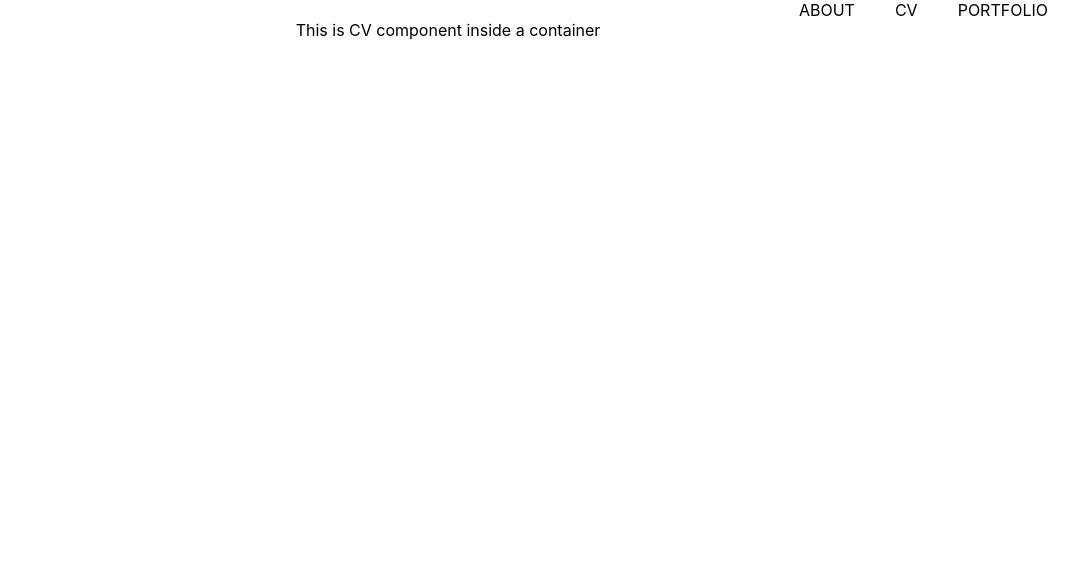
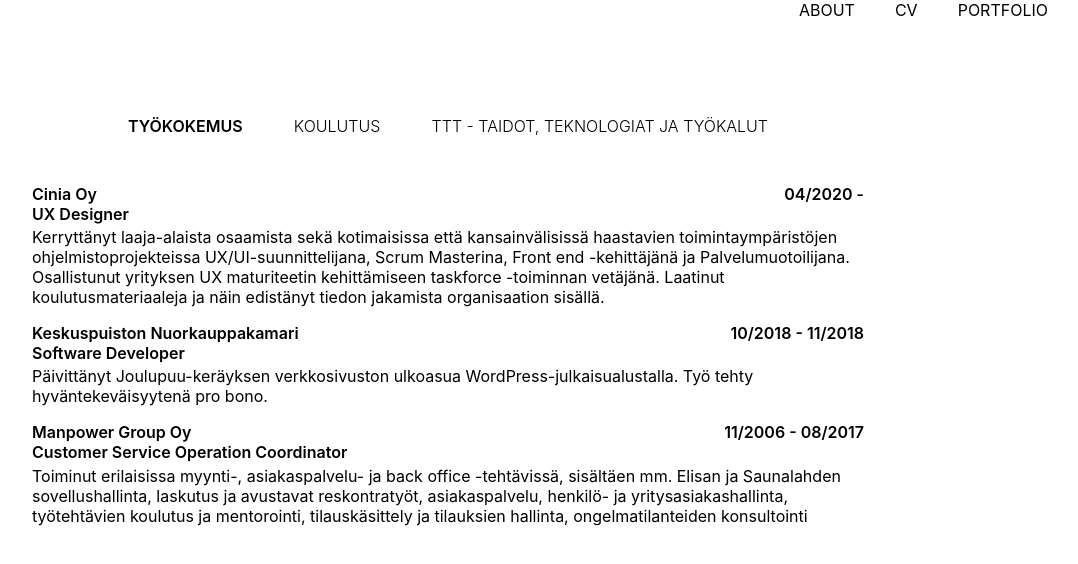
Before and after one commit to mariasalonen/mariasalonen.github.io, a React (Create React App) app in the folder portfolio/: page /cv in a window 1280 px wide. Shown: the top 564 px of the page, without its empty margins (192-1270 px from the left). Built offline with nearby package versions, Linux system fonts and the light colour scheme.

Commit message:
CV experience section

```diff
--- a/portfolio/src/components/About/about.css
+++ b/portfolio/src/components/About/about.css
@@ -1,4 +1,4 @@
-.row {
+.about-section {
   display: flex;
   flex-direction: row;
   justify-content: space-between;
--- a/portfolio/src/components/About/index.js
+++ b/portfolio/src/components/About/index.js
@@ -8,7 +8,7 @@ const About = () => {
     <>
       <Container>
 
-        <Row xs={1} md={2} lg={2}>
+        <Row className="about-section" xs={1} md={2} lg={2}>
           <Col className="about-column-img col-6"><img src={portrait} alt="Maria Salonen"></img></Col>
           <Col className="about-column-text col-6">
             {" "}
--- /dev/null
+++ b/portfolio/src/components/Cv/cv.css
@@ -0,0 +1,63 @@
+.cv-container {
+  margin-top: 2em;
+}
+
+.cv-tab-row {
+  display: flex;
+  flex-direction: row;
+  justify-content: space-between;
+  align-items: center;
+  width: 50%;
+  margin-top: 5em;
+  margin-left: auto;
+  margin-right: auto;
+  font-weight: 600;
+
+  :hover {
+    cursor: pointer;
+  }
+}
+
+.tabitem--inactive {
+  font-weight: 300;
+}
+
+.cv-item {
+  align-items: center;
+  width: 65%;
+  margin-top: 0.4em;
+  margin-left: auto;
+  margin-right: auto;
+}
+
+.cv-item-header {
+  display: flex;
+  flex-direction: row;
+  justify-content: space-between;
+  align-items: center;
+  width: 100%;
+  margin-top: 0.2em;
+  margin-left: auto;
+  margin-right: auto;
+  font-weight: 600;
+}
+
+.cv-prof-title {
+  margin-top: 0%;
+  margin-bottom: 0%;
+}
+
+.cv-item-text {
+  display: flex;
+  flex-direction: row;
+  justify-content: space-between;
+  text-align: left;
+  width: 100%;
+  margin-top: 0.2em;
+  margin-left: auto;
+  margin-right: auto;
+}
+
+hr {
+  width: 50%;
+}
--- /dev/null
+++ b/portfolio/src/components/Cv/education.js
@@ -0,0 +1,12 @@
+import React from "react";
+import { Container } from "react-bootstrap";
+
+const Education = () => {
+  return (
+    <>
+      <Container>This is Education component inside a container</Container>
+    </>
+  );
+};
+
+export default Education;
--- /dev/null
+++ b/portfolio/src/components/Cv/experience.js
@@ -0,0 +1,61 @@
+import React from "react";
+import { Container, Row, Col } from "react-bootstrap";
+
+const Experience = () => {
+  return (
+    <>
+      <Container className="cv-container">
+        <div className="cv-item">
+          <Row className="cv-item-header">
+            <Col>Cinia Oy</Col>
+            <Col>04/2020 -</Col>
+          </Row>
+
+          <p className="cv-item-header cv-prof-title">UX Designer</p>
+          <p className="cv-item-text">
+            Kerryttänyt laaja-alaista osaamista sekä kotimaisissa että
+            kansainvälisissä haastavien toimintaympäristöjen
+            ohjelmistoprojekteissa UX/UI-suunnittelijana, Scrum Masterina, Front
+            end -kehittäjänä ja Palvelumuotoilijana. Osallistunut yrityksen UX
+            maturiteetin kehittämiseen taskforce -toiminnan vetäjänä. Laatinut
+            koulutusmateriaaleja ja näin edistänyt tiedon jakamista
+            organisaation sisällä.
+          </p>
+        </div>
+        <div className="cv-item">
+          <Row className="cv-item-header">
+            <Col>Keskuspuiston Nuorkauppakamari</Col>
+            <Col>10/2018 - 11/2018</Col>
+          </Row>
+
+          <p className="cv-item-header cv-prof-title">Software Developer</p>
+          <p className="cv-item-text">
+            Päivittänyt Joulupuu-keräyksen verkkosivuston ulkoasua
+            WordPress-julkaisualustalla. Työ tehty hyväntekeväisyytenä pro bono.
+          </p>
+        </div>
+        <div className="cv-item">
+          <Row className="cv-item-header">
+            <Col>Manpower Group Oy</Col>
+            <Col>11/2006 - 08/2017</Col>
+          </Row>
+
+          <p className="cv-item-header cv-prof-title">
+            Customer Service Operation Coordinator
+          </p>
+
+          <p className="cv-item-text">
+            Toiminut erilaisissa myynti-, asiakaspalvelu- ja back office
+            -tehtävissä, sisältäen mm. Elisan ja Saunalahden sovellushallinta,
+            laskutus ja avustavat reskontratyöt, asiakaspalvelu, henkilö- ja
+            yritysasiakashallinta, työtehtävien koulutus ja mentorointi,
+            tilauskäsittely ja tilauksien hallinta, ongelmatilanteiden
+            konsultointi
+          </p>
+        </div>
+      </Container>
+    </>
+  );
+};
+
+export default Experience;
--- a/portfolio/src/components/Cv/index.js
+++ b/portfolio/src/components/Cv/index.js
@@ -1,12 +1,63 @@
 import React from "react";
-import { Container } from "react-bootstrap";
+import Experience from "./experience";
+import Education from "./education";
+import Skills from "./skills";
+import "./cv.css";
+
+const { useState } = React;
+
+const tabItems = [
+  {
+    id: 1,
+    title: 'TYÖKOKEMUS',
+    content: <Experience />,
+  },
+  {
+    id: 2,
+    title: 'KOULUTUS',
+    content: <Education />,
+  },
+  {
+    id: 3,
+    title: 'TTT - TAIDOT, TEKNOLOGIAT JA TYÖKALUT',
+    content: <Skills />,
+  },
+];
 
 const Cv = () => {
-  return (
-    <>
-      <Container>This is CV component inside a container</Container>
-    </>
-  );
-};
+    const [active, setActive] = useState(1);
+
+     return (
+       <div className="wrapper">
+         <div className="cv-tab-row">
+           {tabItems.map(({ id, title }) =><TabItemComponent
+              key={title}
+              title={title}
+              onItemClicked={() => setActive(id)}
+              isActive={active === id}
+            />
+         )}
+         </div>
+         <div className="content">
+           {tabItems.map(({ id, content }) => {
+             return active === id ? content : ''
+           })}
+         </div>
+        </div>
+     )
+   }
+
+   const TabItemComponent = ({
+     title = '',
+     onItemClicked = () => console.error('You passed no action to the component'),
+     isActive = false,
+   }) => {
+     return (
+       <div className={isActive ? 'tabitem' : 'tabitem tabitem--inactive'} onClick={onItemClicked}>
+         <p className="tabitem__title">{title}</p>
+       </div>
+     )
+   };
+
 
 export default Cv;
--- /dev/null
+++ b/portfolio/src/components/Cv/skills.js
@@ -0,0 +1,12 @@
+import React from "react";
+import { Container } from "react-bootstrap";
+
+const Skills = () => {
+  return (
+    <>
+      <Container>This is Skills component inside a container</Container>
+    </>
+  );
+};
+
+export default Skills;
```
